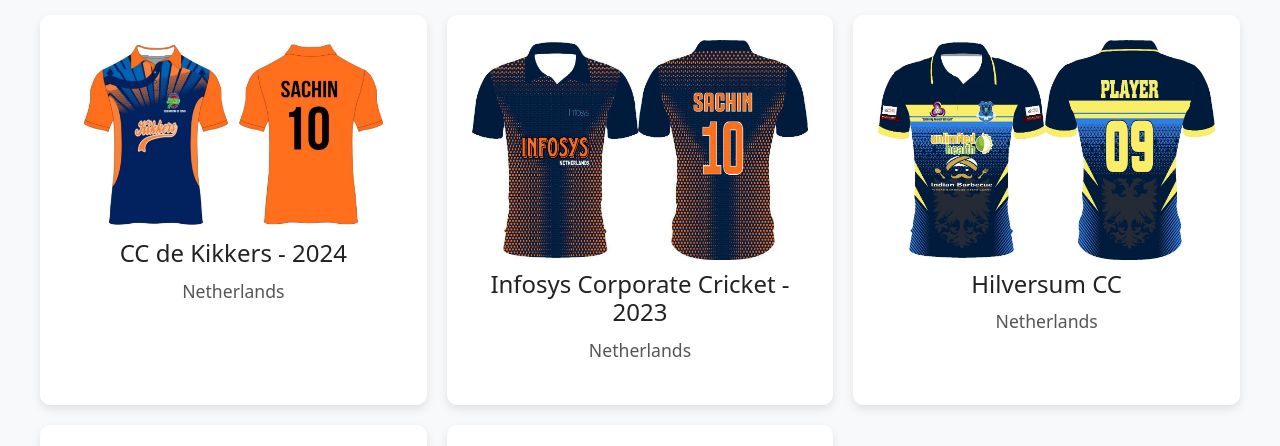
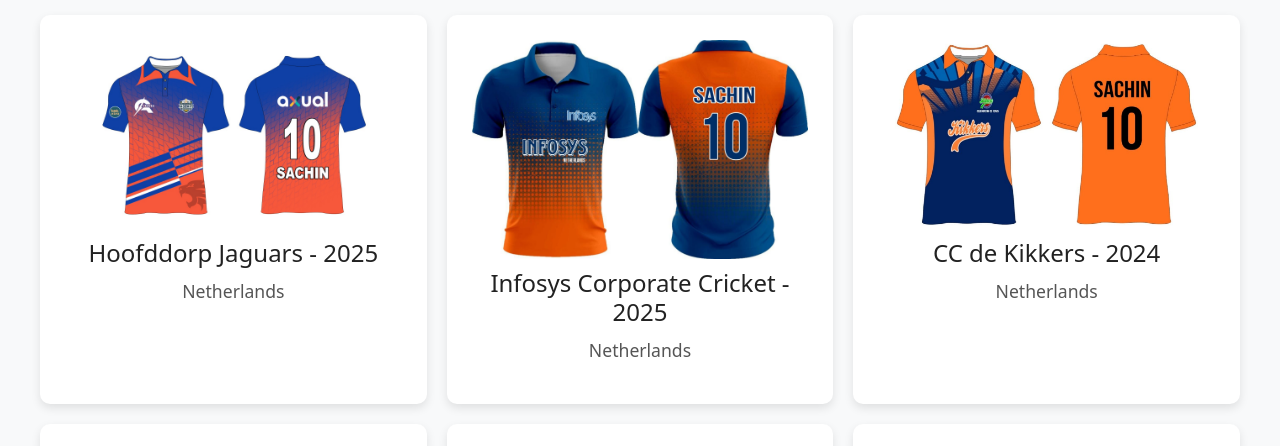
Before and after one commit to geargallaxy/GearGallaxy, a plain HTML site: page clients.html in a window 1280 px wide. Shown: the part 199-645 px from the top of the page. Drawn offline with nearby package versions, Linux system fonts and the light colour scheme.

Commit message:
Updated new clients

```diff
--- a/clients.html
+++ b/clients.html
@@ -49,6 +49,16 @@
             <h1>Our Clients</h1>
             <div class="clients-grid">
                 <div class="client-card">
+                    <img src="images/clients/HF Jaguars - 2025.jpeg" alt="HF Jaguars">
+                    <h2>Hoofddorp Jaguars - 2025</h2>
+                    <p>Netherlands</p>
+                </div>
+                <div class="client-card">
+                    <img src="images/clients/Infosys Corporate Cricket - 2025.jpeg" alt="Infosys Corporate Cricket">
+                    <h2>Infosys Corporate Cricket - 2025</h2>
+                    <p>Netherlands</p>
+                </div>
+                <div class="client-card">
                     <img src="images/clients/CC de Kikkers - 2024.jpeg" alt="CC de Kikkers Jersey">
                     <h2>CC de Kikkers - 2024</h2>
                     <p>Netherlands</p>
@@ -73,6 +83,7 @@
                     <h2>TCS Corporate Cricket - 2024</h2>
                     <p>Netherlands</p>
                 </div>
+
             </div>
         </section>
         <a href="https://wa.me/+31654127969" target="_blank" class="whatsapp-float">
```
Also changed, not shown: images/clients/HF Jaguars - 2025.jpeg (added), images/clients/Infosys Corporate Cricket - 2025.jpeg (added).
